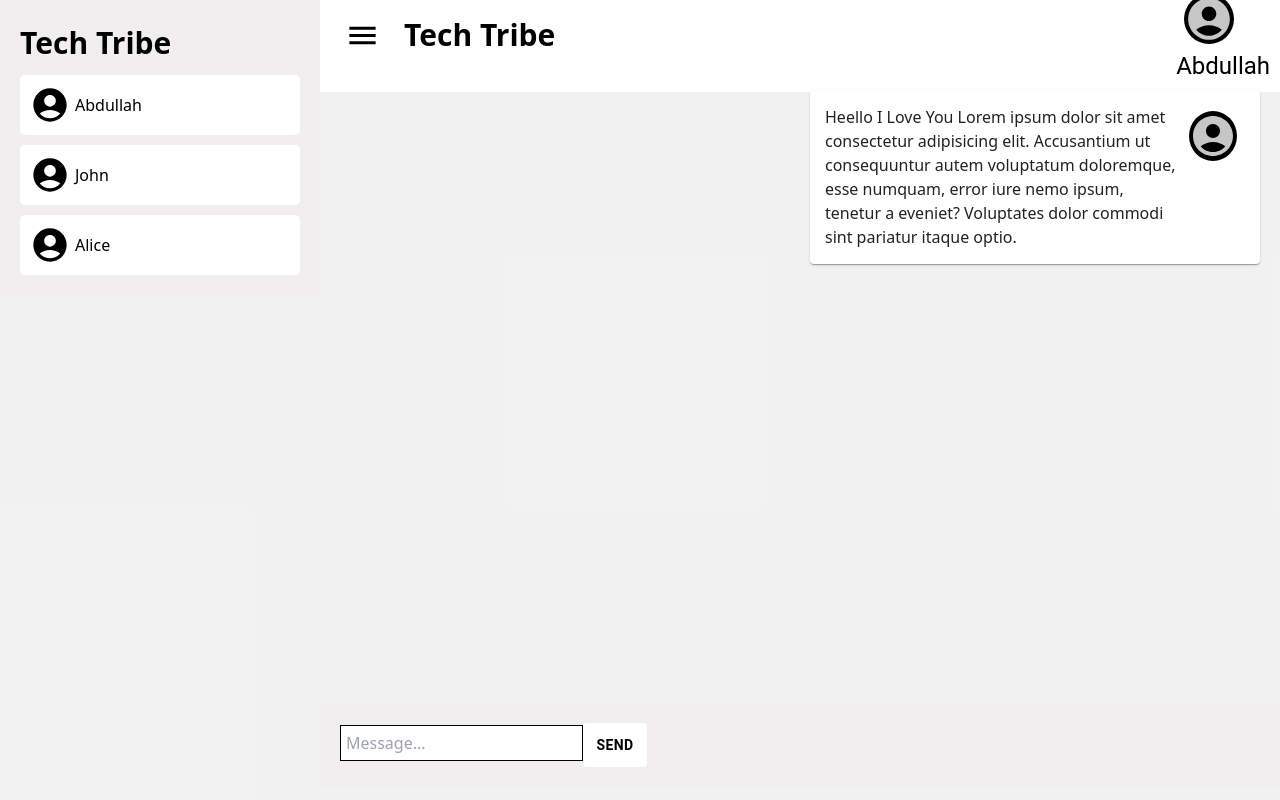
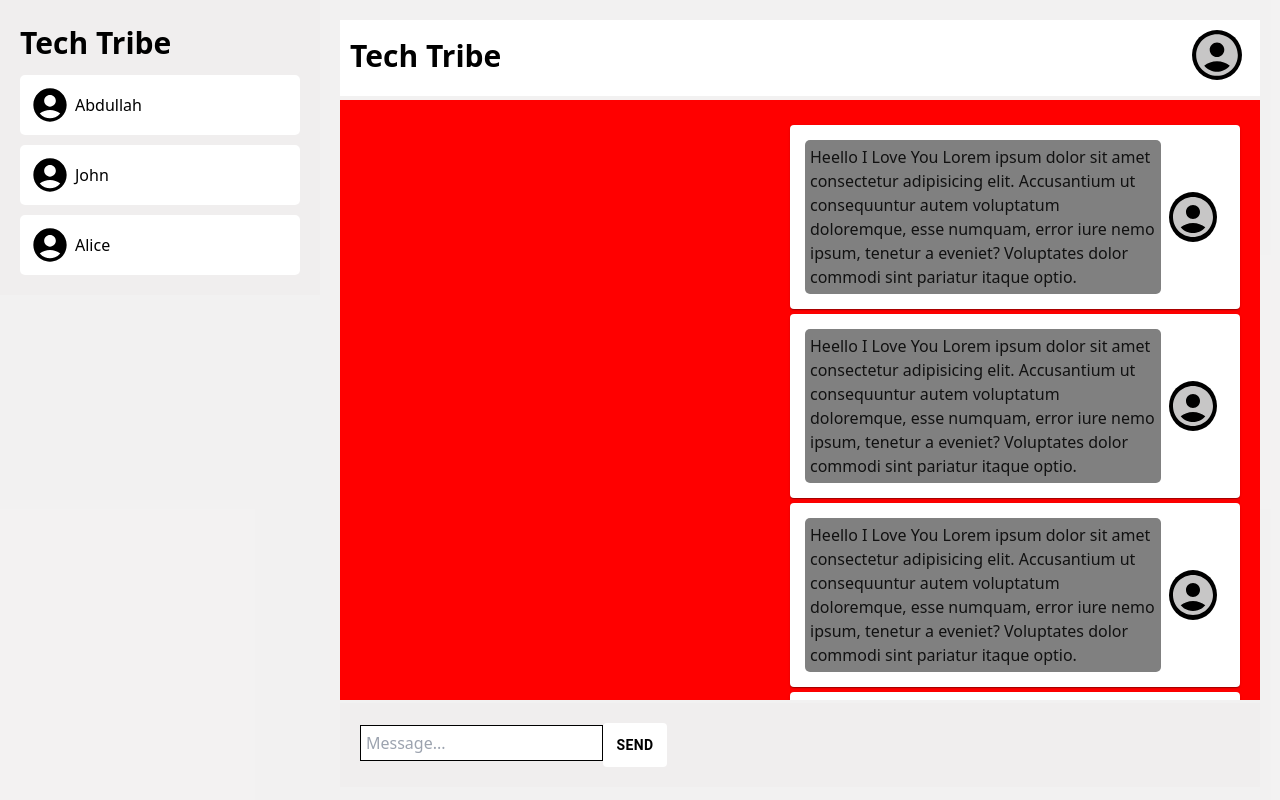
Before and after one commit to canhamzacode/newdev, a React (Vite) app: page /message/1 in a window 1280 px wide. Built offline with nearby package versions, Linux system fonts and the light colour scheme; no server answers.

Commit message:
getting to thr finalization for the ui

```diff
--- /dev/null
+++ b/src/components/MessageCard.jsx
@@ -0,0 +1,34 @@
+import { Box, Button, Card } from '@mui/material'
+import React from 'react'
+import AccountCircleIcon from '@mui/icons-material/AccountCircle';
+
+const MessageCard = () => {
+    return (
+        <Card sx={{
+            background: "#fff",
+            width: "70%",
+            padding: "15px",
+            maxWidth: "450px",
+            display: "flex",
+            flexDirection: "row",
+            zIndex: "-1",
+            marginLeft: "auto", // Move the card to the extreme right
+            marginRight: "0",
+            // marginLeft: "0", // Move the card to the extreme right
+            // marginRight: "auto",
+            marginTop: "5px",
+            marginBottom: "5px"
+        }}>
+            <Box sx={{ background: "grey", padding: "5px", borderRadius: "5px" }}>
+                Heello I Love You Lorem ipsum dolor sit amet consectetur adipisicing elit. Accusantium ut consequuntur autem voluptatum doloremque, esse numquam, error iure nemo ipsum, tenetur a eveniet? Voluptates dolor commodi sint pariatur itaque optio.
+            </Box>
+            <Button>
+                <div className="profileImg">
+                    <AccountCircleIcon sx={{ width: "100%", height: "100%", background: "#000", borderRadius: "50%" }} />
+                </div>
+            </Button>
+        </Card>
+    )
+}
+
+export default MessageCard
--- a/src/pages/Message.jsx
+++ b/src/pages/Message.jsx
@@ -8,6 +8,7 @@ import Sidebar from '../components/Sidebar';
 import NavBar from '../components/NavBar';
 import MenuIcon from '@mui/icons-material/Menu';
 import { useToggle } from '../hooks/useToggle';
+import MessageCard from '../components/MessageCard';
 const paperAlign = {
     alignItems: "center",
     display: "flex",
@@ -22,7 +23,7 @@ const Message = () => {
     return (
         <>
             <Sidebar stateValue={stateValue} toggle={toggle} />
-            <Box sx={{ paddingBottom: "0", width: "100%", height: "100%", overflowY: "auto", }}>
+            <Box sx={{ padding: "20px", paddingBottom: "0", width: "100%", height: "100%", overflowY: "auto", position: "" }}>
                 <Box sx={{
                     padding: "15px",
                     position: "fixed",
@@ -43,10 +44,10 @@ const Message = () => {
                         justifyContent: "space-between",
                         left: "0",
                         top: "0",
-                    }} className="z-[15]">
+                    }}>
                         <Box className="flex gap-2">
                             <Button onClick={toggle}>
-                                <MenuIcon sx={{ color: "#000", fontSize: "35px" }} />
+                                <MenuIcon sx={{ color: "#000", fontSize: "35px", }} />
                             </Button>
                             <Box sx={{
                                 fontSize: "30px",
@@ -82,9 +83,9 @@ const Message = () => {
                         display: { md: "flex", xs: "none" },
                         alignItems: "center",
                         justifyContent: "space-between",
-                    }} className="z-[15]">
+                    }}>
                         <Box sx={{ display: "flex", gap: "10px" }}>
-                            <Button onClick={toggle} sx={{ display: { md: "flex", xs: "none" } }}>
+                            <Button onClick={toggle} sx={{ display: { md: "none", xs: "flex" } }}>
                                 <MenuIcon sx={{ color: "#000", fontSize: "35px" }} />
                             </Button>
                             <Box sx={{
@@ -103,50 +104,26 @@ const Message = () => {
                                     <AccountCircleIcon sx={{ width: "100%", height: "100%", background: "#000", borderRadius: "50%" }} />
                                 </div>
                             </Button>
-                            <Typography variant='h5'>Abdullah</Typography>
                         </Box>
                     </Box>
                     <Box sx={{
+                        height: "100%",
                         width: "100%",
-                        height: "100%",
+                        overflowY: "auto",
+                        background: "red",
                         overflow: "auto",
-                        padding: "20px",
-                        paddingTop: {
-                            md: "10px",
-                            xs: "70px"
-                        },
-                        display: "flex", // Change display property to "flex"
-                        flexDirection: "column", // Set flexDirection to "column"
+                        paddingX: "20px",
                         gap: "10px",
-                        maxHeight: "100%", // Set a maxHeight
-                        overflowY: "auto" // Add overflowY property
+                        paddingY: { xs: "70px", md: "20px" }
                     }}>
-                        <Card sx={{
-                            background: "#fff",
-                            width: "70%",
-                            padding: "15px",
-                            maxWidth: "450px",
-                            display: "flex",
-                            alignItems: "start",
-                            alignSelf: "flex-end",
-                            justifySelf: "flex-end",
-                            flexDirection: "row"
-                        }}>
-                            <Box>
-                                Heello I Love You Lorem ipsum dolor sit amet consectetur adipisicing elit. Accusantium ut consequuntur autem voluptatum doloremque, esse numquam, error iure nemo ipsum, tenetur a eveniet? Voluptates dolor commodi sint pariatur itaque optio.
-                            </Box>
-                            <Button>
-                                <div className="profileImg">
-                                    <AccountCircleIcon sx={{ width: "100%", height: "100%", background: "#000", borderRadius: "50%" }} />
-                                </div>
-                            </Button>
-                        </Card>
-                        {/* Add more cards or content here */}
+                        <MessageCard />
+                        <MessageCard />
+                        <MessageCard />
+                        <MessageCard />
                     </Box>
-
                     <SendMessage />
-                </Stack >
-            </Box >
+                </Stack>
+            </Box>
         </>
     )
 }
```
